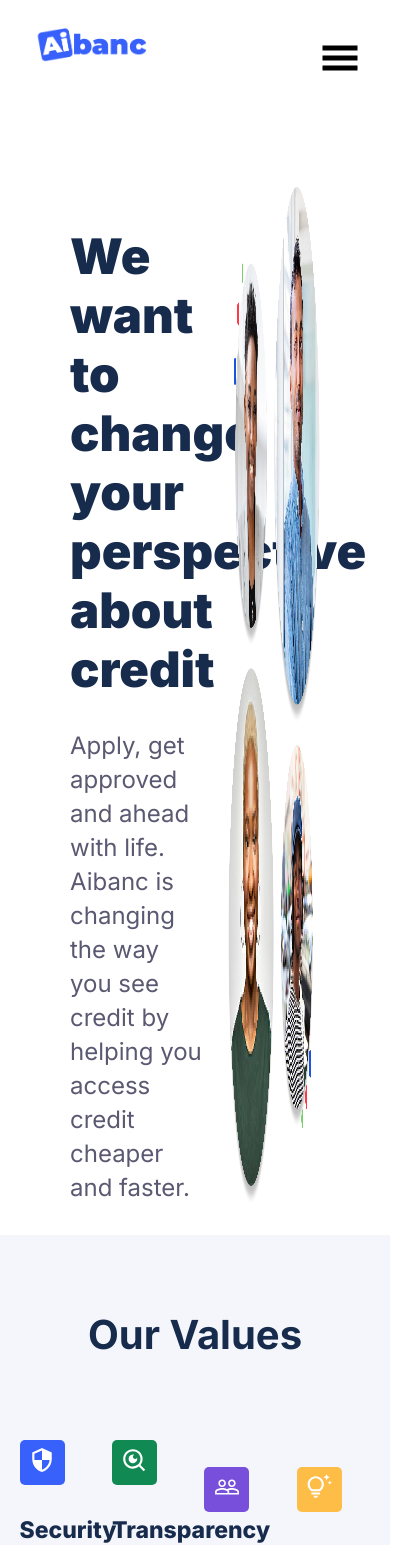
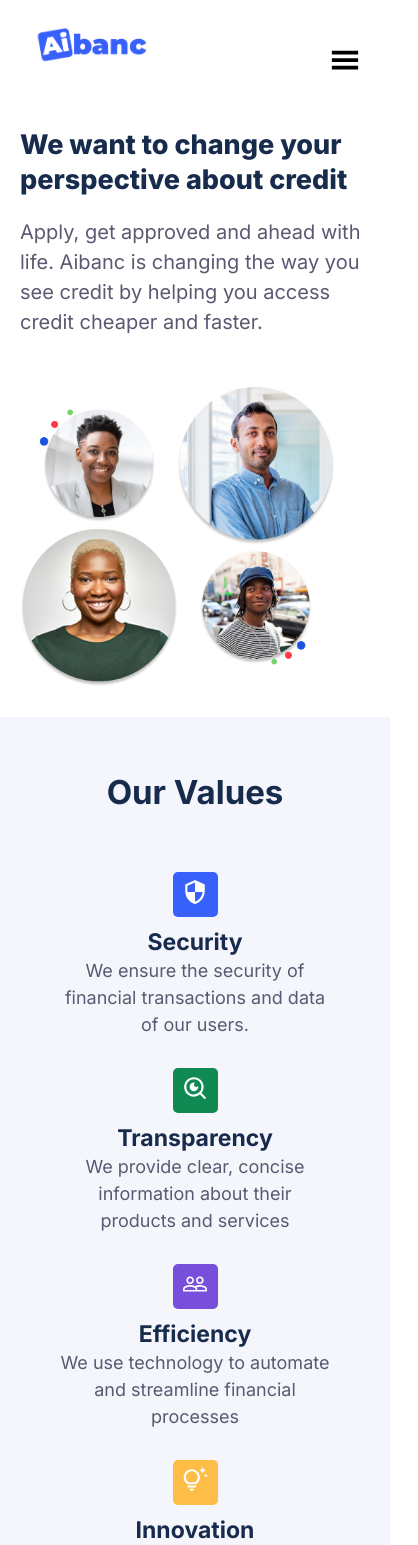
Before and after one commit to ifytochez/AIBANC, a React (Create React App) app: page /company in a window 390 px wide. Shown: the top 1545 px of the page, 418 px wide, since content can reach past the window. Built offline with nearby package versions, Linux system fonts and the light colour scheme.

Commit message:
responsive

```diff
--- a/src/compnents/CompanyHero/Companyhero.css
+++ b/src/compnents/CompanyHero/Companyhero.css
@@ -37,3 +37,31 @@
   line-height: 34px;
   color: #5b5971;
 }
+@media only screen and (max-width: 480px) and (min-width: 320px) {
+  .heroCont {
+    flex-direction: column;
+    padding: 0px 20px 30px 20px;
+  }
+  .writeup {
+    width: 100%;
+  }
+  .imageCont {
+    width: 100%;
+    justify-content: flex-start;
+  }
+  .imageCont img {
+    width: 90%;
+  }
+  .paragraph1 {
+    font-size: 27px;
+    font-weight: 800;
+    line-height: 35px;
+    padding-top: 0px;
+  }
+  .paragraph2 {
+    padding-top: 20px;
+    font-size: 20px;
+    line-height: 30px;
+    margin-bottom: 50px;
+  }
+}
--- a/src/compnents/FAQ/FAQs.css
+++ b/src/compnents/FAQ/FAQs.css
@@ -17,3 +17,15 @@
   font-family: "Inter";
   font-style: normal;
 }
+@media only screen and (max-width: 480px) and (min-width: 320px) {
+  .faqsection {
+    width: 90%;
+    margin: auto;
+    padding: 0px 0px 80px 0px;
+  }
+  .faqheadline {
+    font-size: 30px;
+    line-height: 38px;
+    padding-bottom: 20px;
+  }
+}
--- a/src/compnents/Footer/Footer.css
+++ b/src/compnents/Footer/Footer.css
@@ -55,15 +55,15 @@
 .twitter {
   color: #1da1f2;
 }
-@media screen and (max-width: 768px) {
+@media only screen and (max-width: 480px) and (min-width: 320px) {
   .footer-container {
     display: block;
     max-width: 100%;
-    height: 20vh;
+    height: auto;
     padding-top: 30px;
   }
   .footer-navbar {
-    height: 38vh;
+    height: auto;
   }
   .footer-menu1 {
     width: 100%;
@@ -73,12 +73,13 @@
   }
   .footer-menu2 {
     width: 100%;
+    padding-bottom: 20px;
   }
   .footer-menu2 button {
-    width: 60px;
-    height: 60px;
+    width: 50px;
+    height: 50px;
     padding: 0px 10px;
-    margin: 20px 10px 0px 10px;
+    margin: 10px 10px 0px 10px;
   }
   .footer-menu1 li {
     padding: 10px 10px;
--- a/src/compnents/Navbar/Navbar.css
+++ b/src/compnents/Navbar/Navbar.css
@@ -81,7 +81,14 @@ button {
     display: block;
     position: absolute;
     right: 30px;
-    font-size: 40px;
+    font-size: 30px;
+  }
+  .googlePlay {
+    width: 38%;
+    padding: 0px 0px 0px 20px;
+  }
+  .navbarImg {
+    width: 100%;
   }
 }
 /*
--- a/src/compnents/Testimonial/Testimonial.css
+++ b/src/compnents/Testimonial/Testimonial.css
@@ -60,30 +60,31 @@
   color: #172b4d;
 }
 
-@media screen and (max-width: 700px) {
+@media only screen and (max-width: 480px) and (min-width: 320px) {
   .testimonials {
     padding-top: 40px;
     width: 80%;
     margin: auto;
   }
   .testimonials h3 {
-    font-size: 28px;
+    font-size: 27px;
     line-height: 35px;
   }
 
   .description {
     font-size: 15px;
     padding-top: 10px;
+    margin-bottom: 10px;
   }
   .horizontalLine {
     width: 40%;
-    padding-top: 0px;
+    padding-top: 10px;
   }
   .circle-image {
     display: inline-block;
     overflow: hidden;
-    width: 20%;
-    padding-bottom: 20%;
+    width: 25%;
+    padding-bottom: 25%;
     height: 0;
     position: relative;
   }
@@ -95,12 +96,3 @@
     object-fit: cover;
   }
 }
-@media screen and (min-width: 701px) and (max-width: 900px) {
-  .testimonials {
-    padding-top: 40px;
-  }
-  .testimonials h3 {
-    font-size: 28px;
-    line-height: 35px;
-  }
-}
--- a/src/compnents/Values/Values.css
+++ b/src/compnents/Values/Values.css
@@ -62,3 +62,43 @@
   line-height: 27px;
   color: #5b5971;
 }
+@media only screen and (max-width: 480px) and (min-width: 320px) {
+  .value_container {
+    padding: 50px 0px 60px 0px;
+  }
+  .value_paragraph1 {
+    font-size: 33px;
+    font-weight: 700;
+    line-height: 50px;
+  }
+  .values {
+    width: 100%;
+    margin: auto;
+    flex-direction: column;
+    padding: 55px 0px 10px 0px;
+  }
+
+  .container {
+    width: 70%;
+    margin: auto;
+    text-align: center;
+    align-items: center;
+    display: flex;
+    justify-content: center;
+    flex-direction: column;
+  }
+  .font {
+    font-size: 26px;
+  }
+  .p1 {
+    font-size: 23px;
+    font-weight: 700;
+    line-height: 30px;
+    padding-top: 10px;
+  }
+  .p2 {
+    font-size: 18px;
+    line-height: 27px;
+    padding-bottom: 30px;
+  }
+}
```
